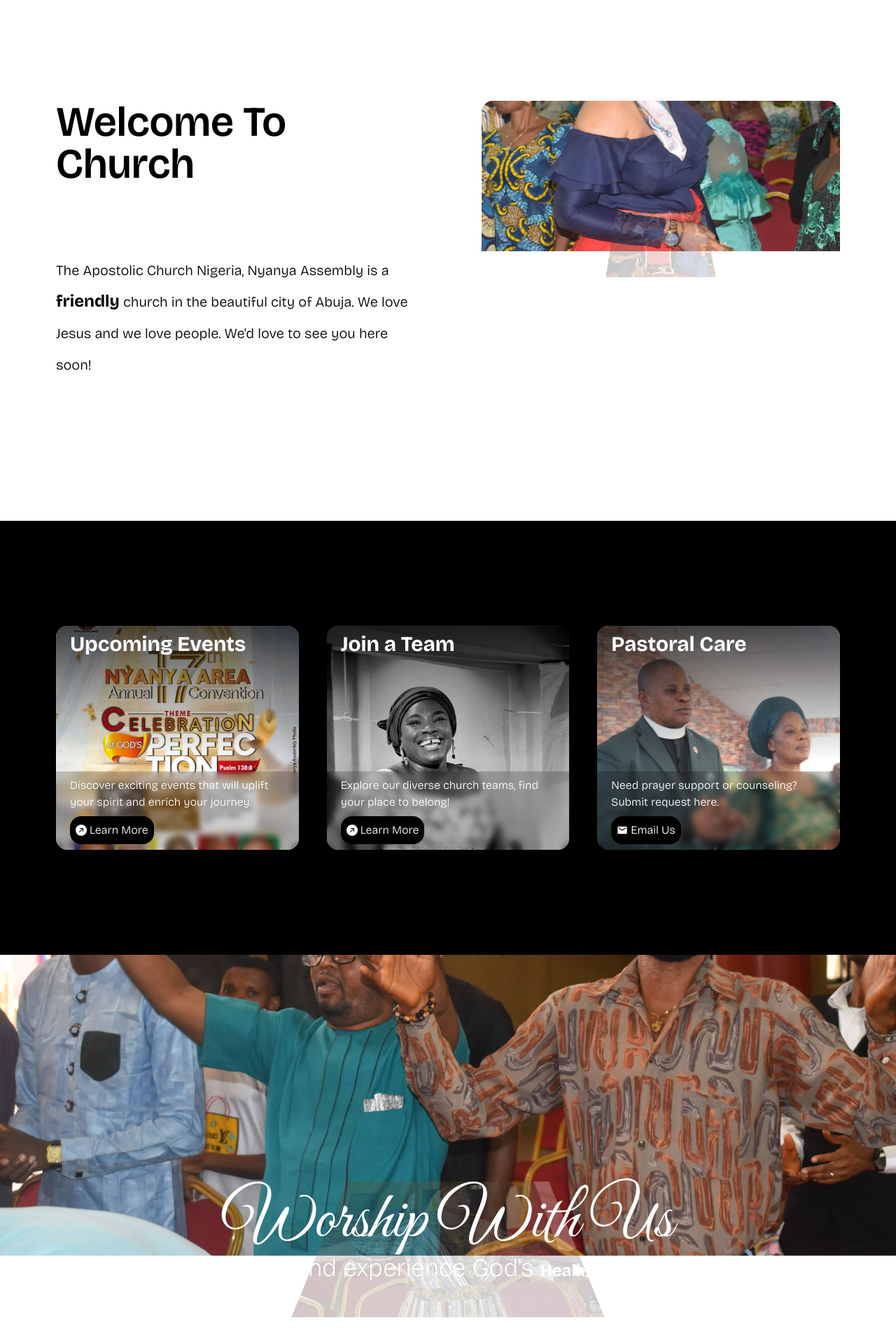
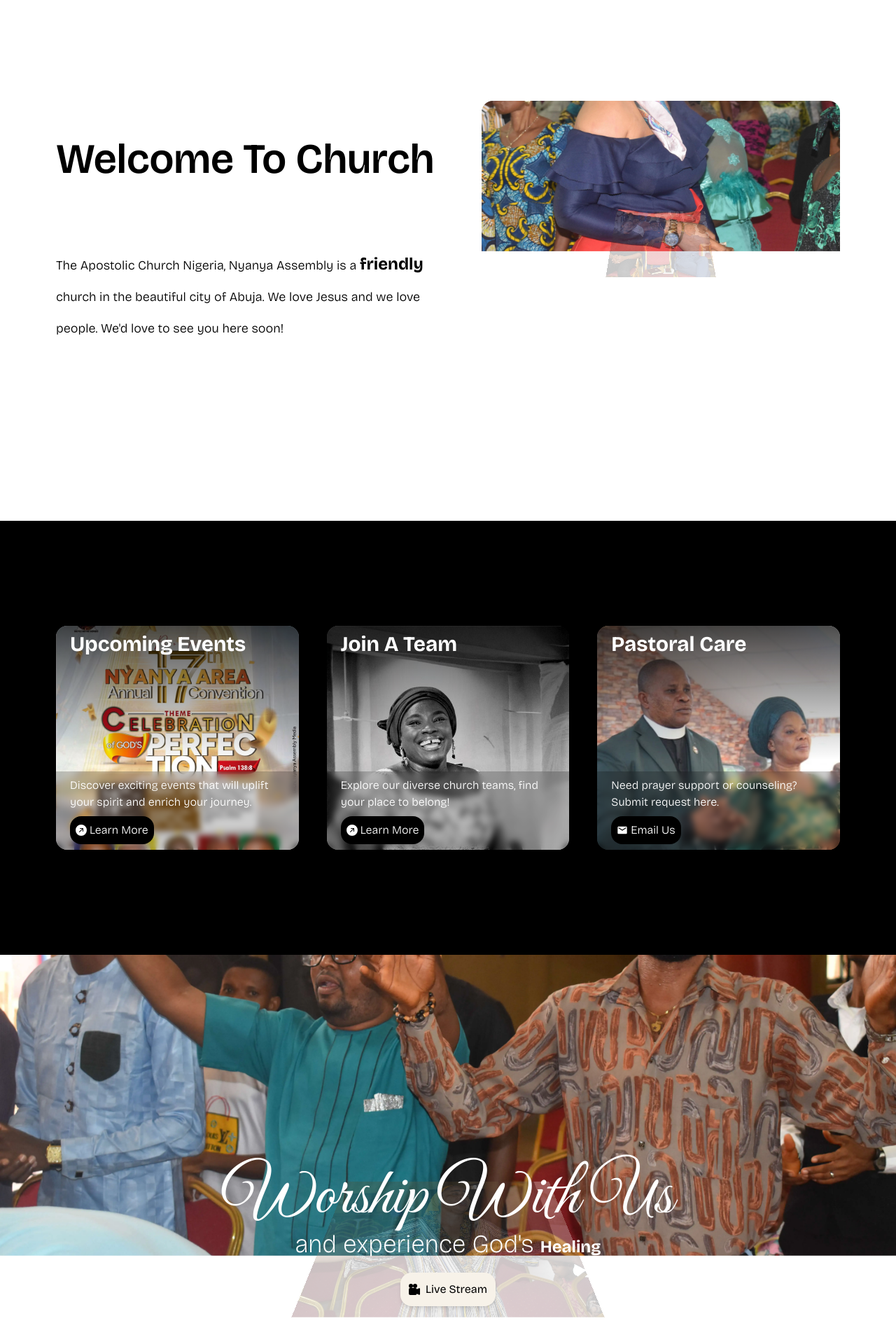
Before and after one commit to SamyySwift/Nyanya-Church-Website, a React (Vite) app in the folder frontend/: page / in a window 1280 px wide. Shown: the part 856-2776 px from the top of the page at 70% size. Built offline with nearby package versions, Linux system fonts and the light colour scheme; no server answers.

Commit message:
made update

```diff
--- a/frontend/src/components/Explore.jsx
+++ b/frontend/src/components/Explore.jsx
@@ -69,7 +69,7 @@ const exploreNav = [
     src: "images/convention.jpg",
   },
   {
-    title: "Join a Team",
+    title: "Join A Team",
     bodyText: "Explore our diverse church teams, find your place to belong!",
     btnText: "Learn More",
     icon: <BsArrowUpRightCircleFill />,
--- a/frontend/src/components/Ministries.jsx
+++ b/frontend/src/components/Ministries.jsx
@@ -11,12 +11,14 @@ const Ministries = ({ bgImg, bgText, team, images, background }) => {
       <Hero text={bgText} src={bgImg} background={background} />
 
       <section className="overflow-hidden">
-        <div className="py-20 bg-black flex items-center">
-          <InfiniteMovingCards
-            items={images}
-            type="image"
-            pauseOnHover={false}
-          />
+        <div className="py-20 bg-gradient-to-br from-gray-900 to-black flex items-center">
+          <div className="w-full max-w-screen-xl mx-auto">
+            <InfiniteMovingCards
+              items={images}
+              type="image"
+              pauseOnHover={false}
+            />
+          </div>
         </div>
       </section>
 
--- a/frontend/src/components/NavBar.jsx
+++ b/frontend/src/components/NavBar.jsx
@@ -92,7 +92,7 @@ const Navbar = () => {
     <nav className="fixed w-full top-0 z-50 bg-black backdrop-filter backdrop-blur-xs bg-opacity-30">
       <div className="container mx-auto px-5 md:px-8 xl:px-[80px] py-6 flex justify-between items-center">
         <Link to="/" className="flex items-center space-x-3">
-          <img src="images/logo.jpg" alt="Logo" className="h-10 rounded-xl" />
+          <img src="images/logo.jpg" alt="Logo" className="h-8 rounded-xl" />
           <div className="flex flex-col text-white font-grotesque">
             <span className="text-[10px] md:text-xs font-bold max-w-xs hidden md:block">
               The Apostolic Church <br /> Nigeria Nyanya Assembly
@@ -281,7 +281,7 @@ const navLinks = [
     scroll: true,
   },
   { title: "About us", link: "/about" },
-  { title: "Join a group", link: "/join-a-group" },
+  { title: "Join A Team", link: "/join-a-group" },
   // { title: "Contact us", link: "/contact-us" },
   { title: "Plan your visit", link: "/plan-your-visit" },
 ];
--- a/frontend/src/components/Welcome.jsx
+++ b/frontend/src/components/Welcome.jsx
@@ -7,7 +7,7 @@ export function Welcome({ title, text, imgSrc = images }) {
   return (
     <section className="overflow-hidden">
       <div
-        className="h-[760px] sm:h-screen md:h-[500px] lg:h-[700px] xl:h-screen flex flex-col md:flex-row justify-around md:justify-between items-center gap-5 px-5 lg:px-[40px] xl:px-[80px]"
+        className="h-[700px] sm:h-screen md:h-[500px] lg:h-[700px] xl:h-screen flex flex-col md:flex-row justify-around md:justify-between items-center gap-5 px-5 lg:px-[40px] xl:px-[80px]"
         // ref={ref}
       >
         <motion.div
@@ -18,13 +18,13 @@ export function Welcome({ title, text, imgSrc = images }) {
             duration: 0.8,
             ease: "easeInOut",
           }}
-          className="flex flex-col justify-center md:max-w-md xl:max-w-lg space-y-[30px] md:space-y-[100px]"
+          className="flex flex-col justify-center md:max-w-md xl:max-w-xl space-y-[30px] md:space-y-[100px]"
         >
           <h1 className="text-4xl lg:text-6xl font-semibold font-grotesque">
             {title}
           </h1>
           <div>
-            <span className="font-grotesque text-justify font-light md:text-md lg:text-xl leading-[30px] md:leading-[40px] lg:leading-[45px] xl:leading-[45px]">
+            <span className="font-grotesque text-justify font-light md:text-md lg:text-lg leading-[30px] md:leading-[40px] lg:leading-[45px] xl:leading-[45px]">
               {text}
             </span>
           </div>
@@ -44,7 +44,7 @@ const images = [
   "images/welcome-bg-10.webp",
   "images/welcome-bg-9.webp",
   "images/welcome-bg-1.webp",
-  "images/welcome-bg-6.webp",
+  // "images/welcome-bg-6.webp",
   "images/welcome-bg-2.webp",
   "images/welcome-bg-7.webp",
   "images/welcome-bg-3.webp",
--- a/frontend/src/components/WorshipWithUs.jsx
+++ b/frontend/src/components/WorshipWithUs.jsx
@@ -3,6 +3,8 @@ import { FlipWords } from "../components/ui/flip-words";
 import { motion } from "framer-motion";
 import React from "react";
 import { ImagesSlider } from "./ui/images-slider";
+import { BsFillCameraReelsFill } from "react-icons/bs";
+import { Link } from "react-router-dom";
 
 const WorshipWithUs = () => {
   const words = [
@@ -35,6 +37,12 @@ const WorshipWithUs = () => {
         <span className="font-grotesque text-2xl md:text-4xl font-thin">
           and experience God's <FlipWords words={words} />
         </span>
+        <a href="https://www.facebook.com/profile.php?id=100068068014989&mibextid=LQQJ4d">
+          <button className="flex items-center mt-5 bg-[#f7f2e9] text-black p-3 rounded-2xl shadow-md text-sm md:text-base font-grotesque">
+            <BsFillCameraReelsFill className="mr-2" />
+            <span> Live Stream</span>
+          </button>
+        </a>
       </motion.div>
     </ImagesSlider>
   );
--- a/frontend/src/components/ui/layout-grid.jsx
+++ b/frontend/src/components/ui/layout-grid.jsx
@@ -18,7 +18,7 @@ export const LayoutGrid = ({ cards }) => {
   };
 
   return (
-    <div className="w-full h-[900px] p-5 grid grid-cols-1 md:grid-cols-3  max-w-5xl mx-auto gap-4 relative">
+    <div className="w-full h-[1200px] md:h-[900px] p-5 grid grid-cols-1 md:grid-cols-3  max-w-5xl mx-auto gap-4 relative">
       {cards.map((card, i) => (
         <div key={i} className={cn(card.className, "")}>
           <motion.div
--- a/frontend/src/index.css
+++ b/frontend/src/index.css
@@ -51,7 +51,7 @@
 
 .loader {
   color: #000;
-  font-size: 45px;
+  font-size: 30px;
   text-indent: -9999em;
   overflow: hidden;
   width: 1em;
--- a/frontend/src/pages/AboutPage.jsx
+++ b/frontend/src/pages/AboutPage.jsx
@@ -16,8 +16,7 @@ const AboutPage = () => {
       <section>
         <Welcome
           title="Our Pastors"
-          text="Apostle and Deaconness I.O Udofia currently serve as Pastors of The Apostoliic Church Nigeria Nyanya Assembly. Apostle I.O. Udofia is a man with a great
-          God who by God's grace has pastored and shepherd over 5 assemblies. "
+          text="Apostle I.O. Udofia and Deaconess I.O. Udofia are currently serving as the dedicated pastors of The Apostolic Church Nigeria, Nyanya Assembly. By the grace of God, Apostle I.O. Udofia is a servant leader with a heart for ministry, having faithfully pastored and shepherded over five assemblies, demonstrating unwavering commitment to the growth of the church and the spiritual well-being of its members. "
           imgSrc={images}
         />
       </section>
--- a/frontend/src/pages/Events.jsx
+++ b/frontend/src/pages/Events.jsx
@@ -20,7 +20,7 @@ const Events = () => {
 
       <section>
         <div className="text-center py-10">
-          <p className="font-karla text-justify text-xl md:text-2xl max-w-lg mx-auto px-5 md:px-0">
+          <p className="font-grotesque text-justify text-xl md:text-2xl max-w-lg mx-auto px-5 md:px-0">
             Discover exciting events that will uplift your spirit and enrich
             your journey. Don't miss out on our latest upcoming experiences!
           </p>
--- a/frontend/src/pages/JoinAGroup.jsx
+++ b/frontend/src/pages/JoinAGroup.jsx
@@ -14,7 +14,7 @@ const JoinAGroup = () => {
 
       <section style={{ backgroundColor: "#FFFFFF" }} className="py-5">
         <div className="text-center py-10">
-          <p className="font-karla text-base md:text-2xl text-justify max-w-xl mx-auto px-5 md:px-0">
+          <p className="font-grotesque text-base md:text-2xl text-justify max-w-xl mx-auto px-5 md:px-0">
             Discover exciting groups and teams in nyanya to join that will
             uplift your spirit and enrich your journey. Get connected and stay
             motivated!
--- a/frontend/src/utils/ping.js
+++ b/frontend/src/utils/ping.js
@@ -1,4 +1,4 @@
-const url = "https://nyanya-church-backend.onrender.com/events";
+const url = "https://nyanya-church-backend.onrender.com/api/events";
 
 function pingServer() {
   fetch(url)
```
Also changed, not shown: frontend/public/images/s.jpg (deleted).
